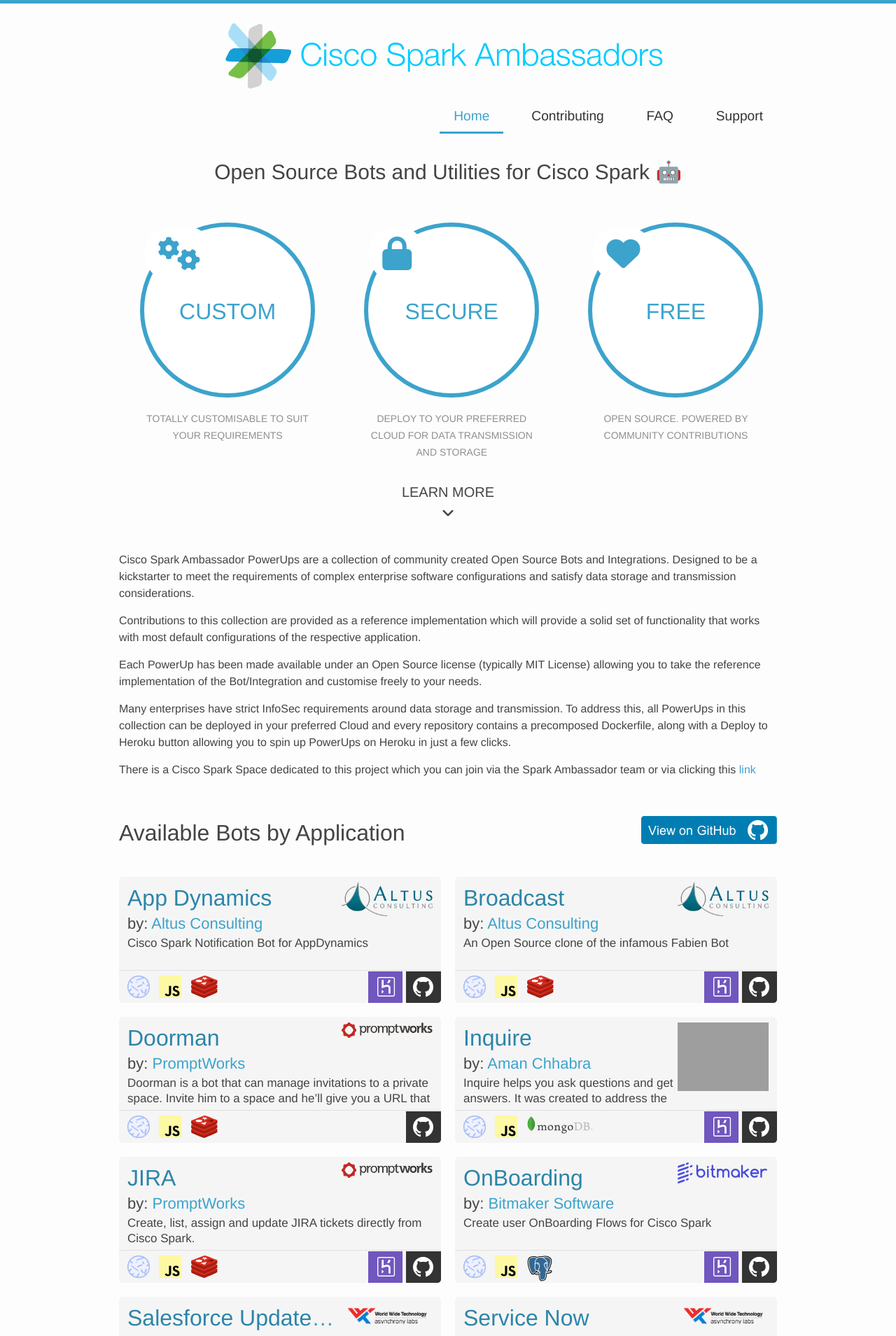
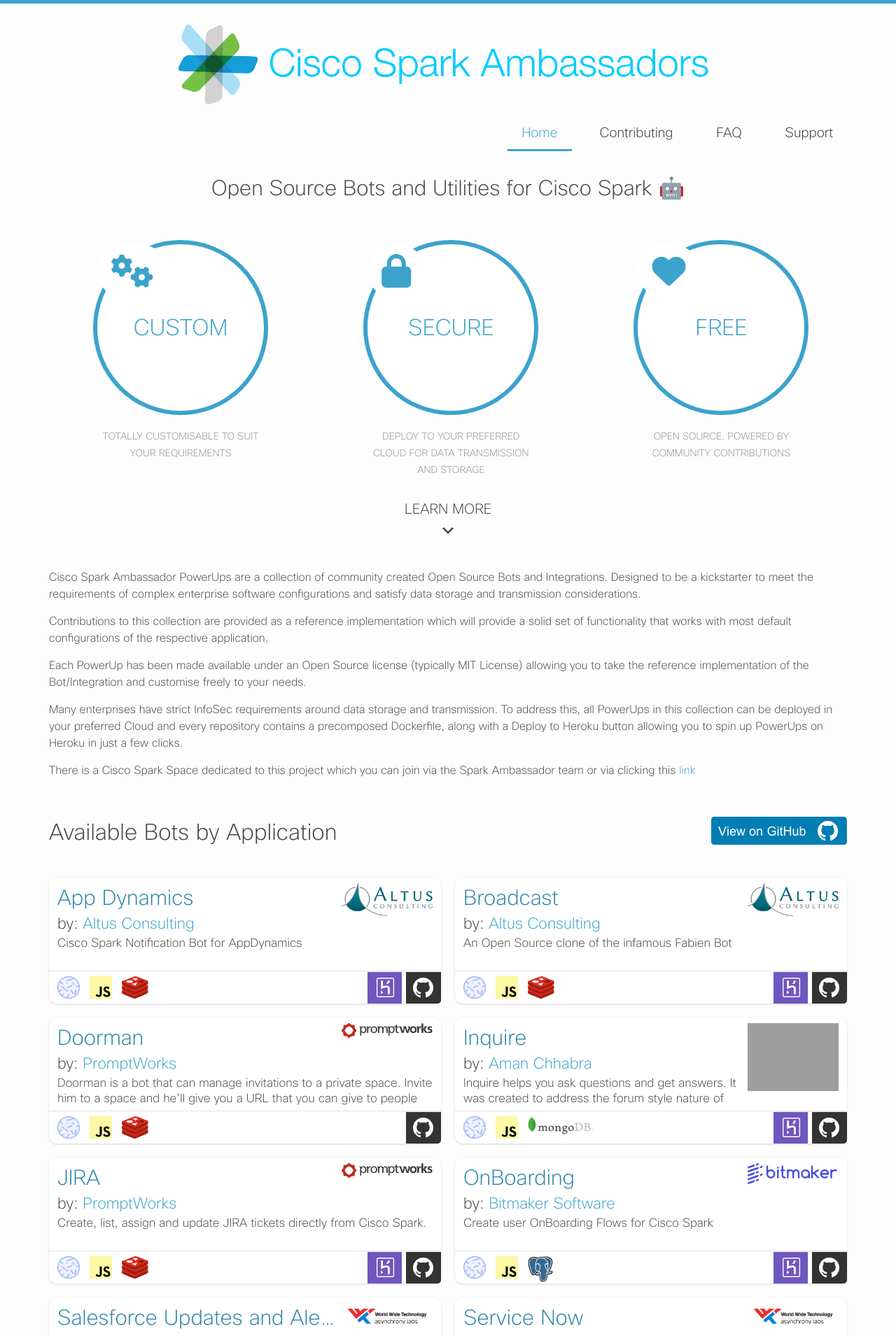
Before and after one commit to CiscoWebexTeamsAmbassadors/StarterKits, a Jekyll site: the page built from index.md, in a window 1280 px wide. Shown: the top 1909 px of the page at 70% size. Built offline with Jekyll 4.4.1, drawn with Linux system fonts in a browser that asks for light colours; nearby versions of some CDN libraries; comment, search, counter and statistics services are not loaded.

Commit message:
base: Add CiscoSans font, update bot card style and dimensions

```diff
--- a/_sass/_base.scss
+++ b/_sass/_base.scss
@@ -1,6 +1,19 @@
+
 // Base
+@font-face {
+    font-family: CiscoSans;
+    src: url(../assets/fonts/CiscoSansRegular.otf);
+}
+
+@font-face {
+    font-family: CiscoSansLight;
+    src: url(../assets/fonts/CiscoSansExtraLight.otf);
+}
+
+
 body {
   color: #444444;
+  // background-image: url(../assets/img/spaceballs-bg.jpg) !important;
 }
 
 h2 {
--- a/_sass/_layout.scss
+++ b/_sass/_layout.scss
@@ -13,6 +13,11 @@
   border-radius: 5px;
   font-weight: 300;
 
+  background: rgba(255,255,255,.85);
+  box-shadow: 0 1px 3px 0 rgba(26,26,26,.18);
+  border-radius: .75rem;
+
+
   &__body {
     padding-left: 12px;
     padding-right: 12px;
@@ -21,7 +26,7 @@
 
   &__title {
     color: #3CA3CC;
-    font-size: 32px;
+    font-size: 30px;
     line-height: 44px;
     display: block;
     @extend .truncate;
--- a/_sass/minima.scss
+++ b/_sass/minima.scss
@@ -2,7 +2,7 @@
 
 // Define defaults for each variable.
 
-$base-font-family: "Helvetica Neue", Helvetica, Arial, sans-serif !default;
+$base-font-family: "CiscoSansLight", "Helvetica Neue", Helvetica, Arial, sans-serif !default;
 $base-font-size:   16px !default;
 $base-font-weight: 400 !default;
 $small-font-size:  $base-font-size * 0.875 !default;
@@ -20,7 +20,7 @@ $grey-color-dark:  darken($grey-color, 25%) !default;
 
 
 // Width of the content area
-$content-width:    1000px !default;
+$content-width:    1200px !default;
 
 $on-palm:          600px !default;
 $on-laptop:        800px !default;
```
